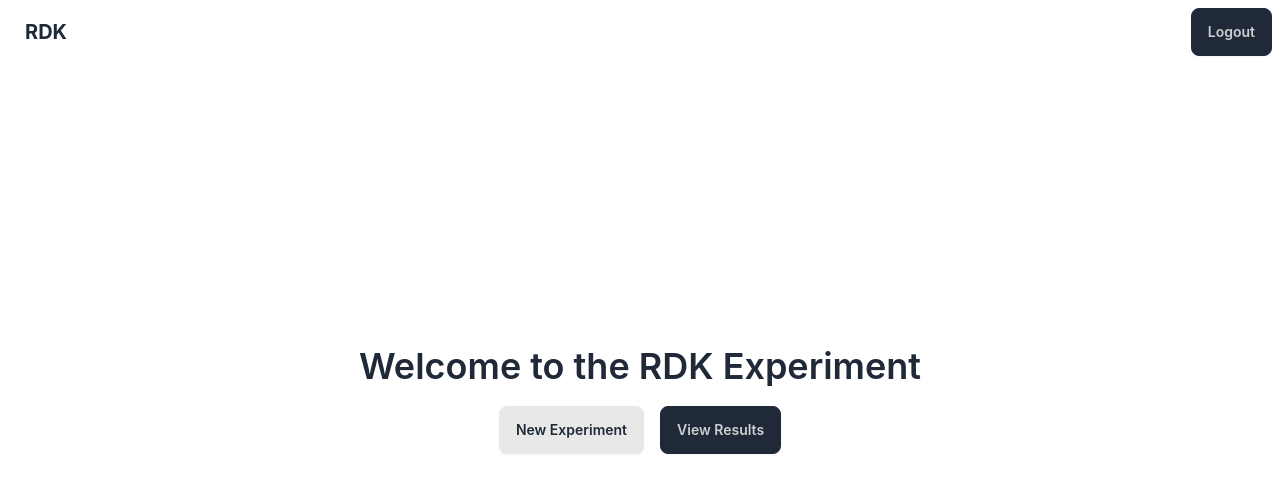
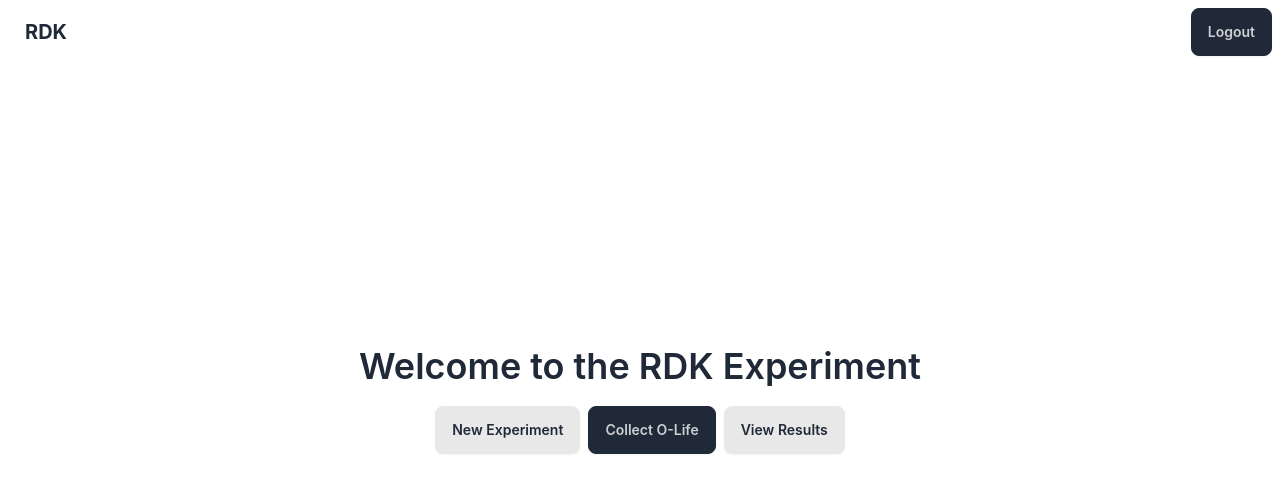
Before and after one commit to ykdromar/RDK, a React (Create React App) app: page / in a window 1280 px wide. Shown: the top 492 px of the page. Built offline with nearby package versions, Linux system fonts and the light colour scheme; no server answers; sample sign-in values are in the browser's storage.

Commit message:
olife btn added

```diff
--- a/src/pages/HomePage.js
+++ b/src/pages/HomePage.js
@@ -1,7 +1,8 @@
 import React from "react";
 import { useEffect, useState } from "react";
 import { firebaseGetUser } from "../config/firebaseAuth";
-import { Link } from "react-router-dom";
+import { Link, useNavigate } from "react-router-dom";
+import classNames from "classnames";
 export const HomePage = () => {
   const [user, setUser] = useState();
   useEffect(() => {
@@ -22,11 +23,8 @@ export const HomePage = () => {
           >
             New Experiment
           </Link>
-          <Link
-            to="/results"
-            className="btn btn-neutral mt-5 mx-2"
-            onClick={() => {}}
-          >
+          <CollectOlife />
+          <Link to="/results" className="btn  mt-5 mx-2" onClick={() => {}}>
             View Results
           </Link>
         </div>
@@ -38,3 +36,51 @@ export const HomePage = () => {
     </div>
   );
 };
+
+const CollectOlife = () => {
+  const [id, setId] = useState("");
+  const navigate = useNavigate();
+  const btnClassnames = classNames("btn", "btn-neutral", "mt-3", {
+    "btn-disabled": id === "",
+  });
+
+  return (
+    <>
+      <button
+        className="btn btn-neutral"
+        onClick={() => document.getElementById("olife-modal").showModal()}
+      >
+        Collect O-Life
+      </button>
+      <dialog id="olife-modal" className="modal">
+        <div className="modal-box flex flex-col items-center">
+          <h2 className="text-xl font-semibold">Collect O-Life</h2>
+          <label className="form-control w-full ">
+            <div className="label">
+              <span className="label-text">Participant Id</span>
+            </div>
+            <input
+              type="text"
+              placeholder="Participant Id"
+              className="input input-bordered w-full"
+              onChange={(e) => {
+                setId(e.target.value);
+              }}
+            />
+          </label>
+          <button
+            className={btnClassnames}
+            onClick={() => {
+              navigate("/new-experiment/olife", { state: { id: id } });
+            }}
+          >
+            Go
+          </button>
+        </div>
+        <form method="dialog" className="modal-backdrop">
+          <button>close</button>
+        </form>
+      </dialog>
+    </>
+  );
+};
--- a/src/pages/OlifePage.js
+++ b/src/pages/OlifePage.js
@@ -33,7 +33,7 @@ export const OlifePage = () => {
         })}
         className="w-10/12 min-w-56 mt-1 "
       >
-        <div className="overflow-x-auto max-h-64">
+        <div className="overflow-x-auto max-h-80">
           <table className="table">
             <thead className="sticky top-0 bg-white">
               <tr>
```
